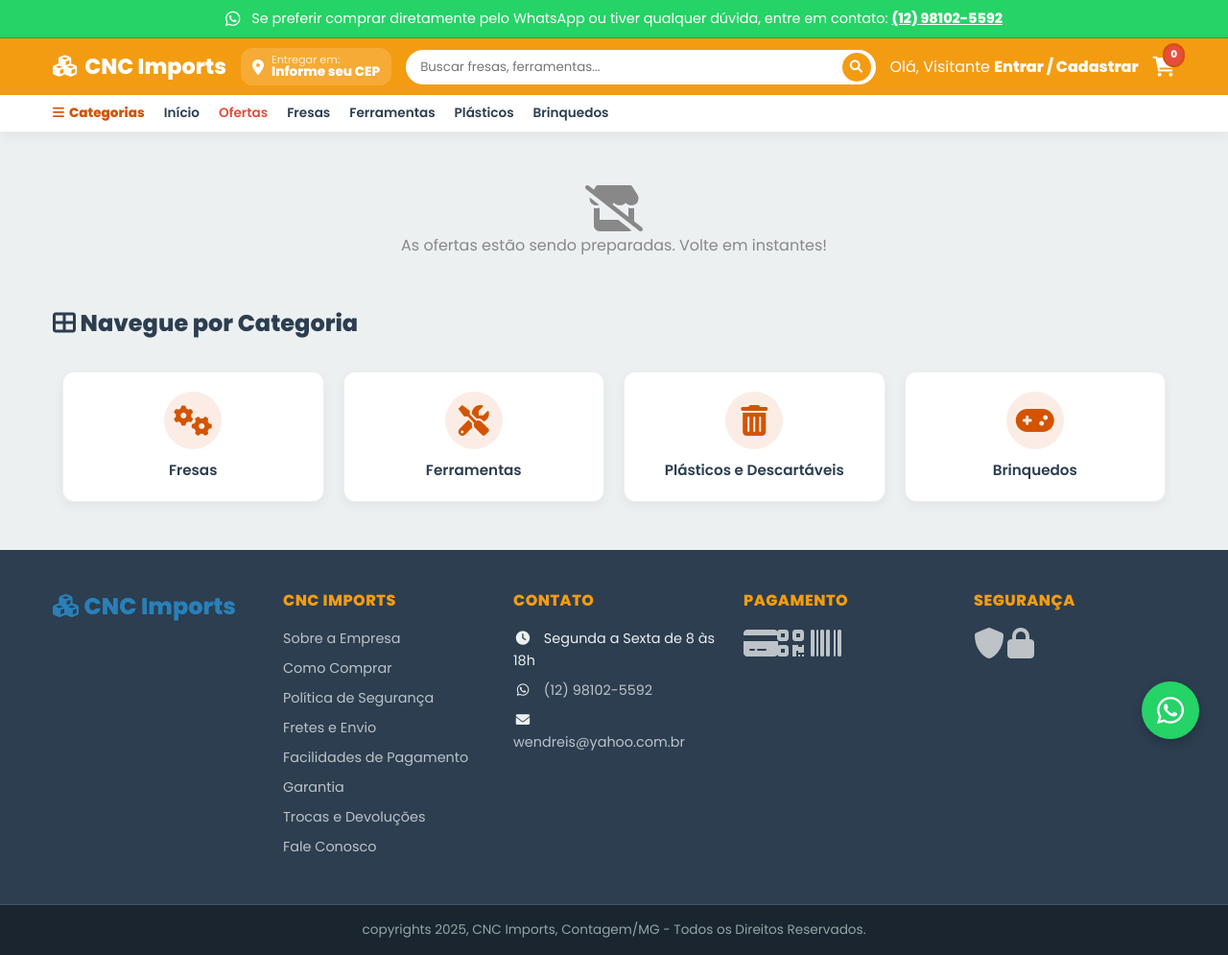
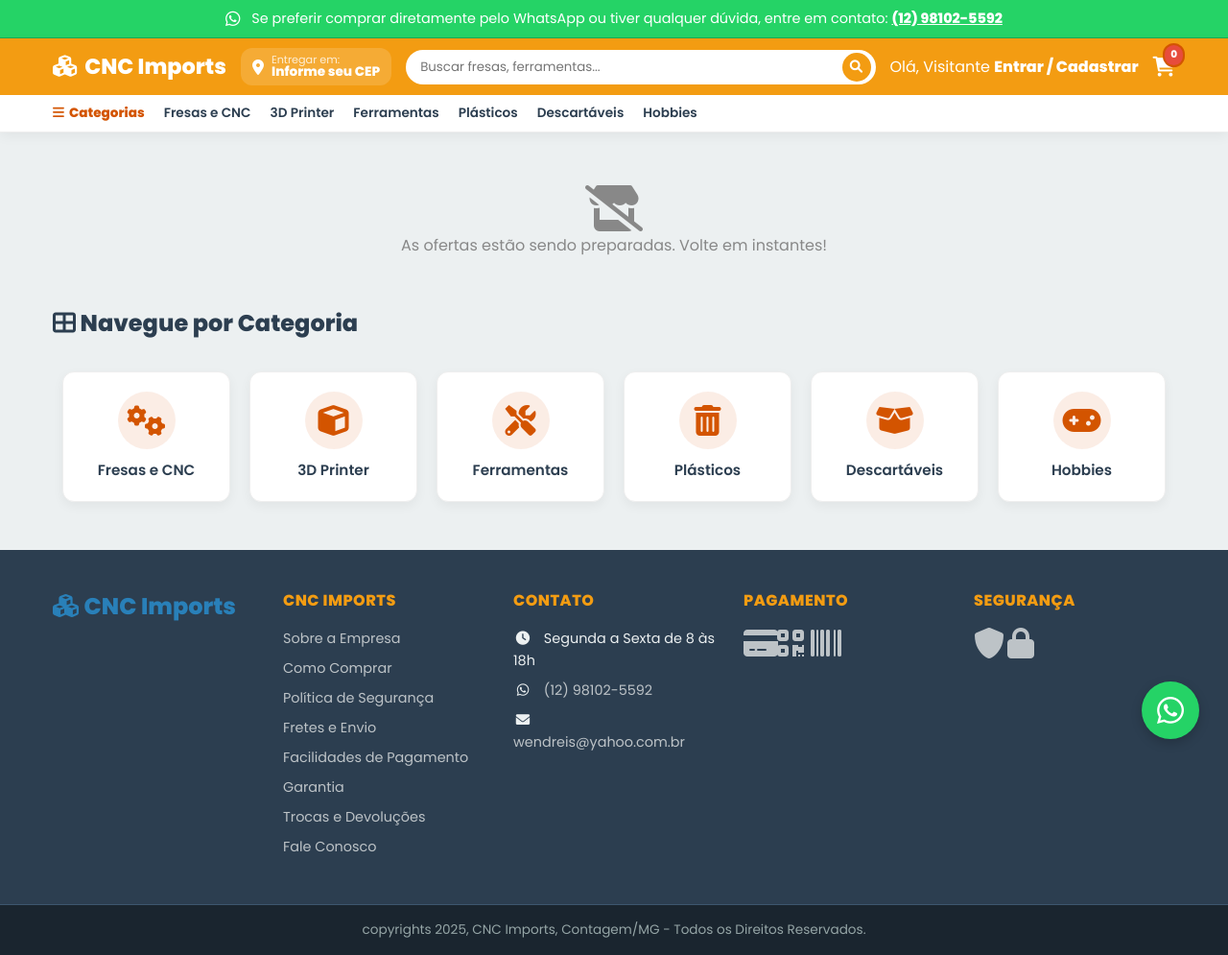
Before and after one commit to Anzol-Malaco/Loja-do-Anzol, a Flask app: page / in a window 1280 px wide. Shown: the whole page at 96% size. Run offline with Flask 3, Linux system fonts and the light colour scheme; parts of the project's set-up code (start-up, migrations or seed data) failed here and were passed over; some libraries are stand-ins or nearby versions.

Commit message:
Add files via upload

```diff
--- a/app.py
+++ b/app.py
@@ -476,7 +476,6 @@ def processar_pedido():
             numero=dados['numero'],
             complemento=dados.get('complemento', ''),
             pagamento=dados['pagamento'],
-            horario_entrega=dados['horario_entrega'],
             subtotal=subtotal,
             frete=frete,
             total=total,
@@ -957,24 +956,15 @@ def api_atualizar_precos():
 
 
 # ============================================================
-# INICIALIZAÇÃO PARA PRODUÇÃO (RENDER/GUNICORN)
+# INICIALIZAÇÃO
 # ============================================================
-# Criamos um bloco fora do "if __name__" para o Render executar sempre
-with app.app_context():
-    db.create_all()
-    # Cria índices para melhor performance
-    try:
+if __name__ == "__main__":
+    with app.app_context():
+        db.create_all()
+        # Cria índices para melhor performance
         db.session.execute(text('CREATE INDEX IF NOT EXISTS idx_produto_disponivel ON produto (disponivel)'))
         db.session.execute(text('CREATE INDEX IF NOT EXISTS idx_produto_categoria ON produto (categoria)'))
         db.session.execute(text('CREATE INDEX IF NOT EXISTS idx_produto_nome ON produto (nome)'))
         db.session.commit()
-    except Exception as e:
-        db.session.rollback()
-        print(f"Aviso nos índices: {e}")
-
-    # CARGA VITAL: Lê o produtos.xlsx e preenche o PostgreSQL
     sincronizar_tudo_do_excel()
-
-# O bloco abaixo só roda no seu computador (PyCharm/VSCode)
-if __name__ == "__main__":
     app.run(debug=False)
--- a/static/styles.css
+++ b/static/styles.css
@@ -962,3 +962,129 @@ a {
         font-size: 1.7rem;
     }
 }
+/* Hover na navbar inferior */
+.nav-item {
+    transition: color 0.2s ease;
+}
+
+.nav-item:hover {
+    color: var(--cor-primaria); /* laranja industrial */
+}
+
+.all-categories-btn {
+    transition: color 0.2s ease;
+}
+
+.all-categories-btn:hover {
+    color: var(--cor-escura) !important; /* cinza escuro para contraste, ou pode ser um laranja mais escuro */
+}
+/* Footer links - hover com sublinhado */
+.footer-col ul li a {
+    position: relative;
+    display: inline-block;
+    transition: color 0.2s ease;
+}
+
+.footer-col ul li a::after {
+    content: '';
+    position: absolute;
+    bottom: -2px;
+    left: 0;
+    width: 0;
+    height: 1px;
+    background: var(--cor-secundaria); /* laranja claro */
+    transition: width 0.3s ease;
+}
+
+.footer-col ul li a:hover {
+    color: var(--cor-secundaria);
+}
+
+.footer-col ul li a:hover::after {
+    width: 100%;
+}
+/* ============================================================
+   6. CATEGORIAS NA HOME (CARDS)
+   ============================================================ */
+.category-grid {
+    display: grid;
+    gap: 20px;
+    margin: 30px 0;
+    padding: 0 10px;
+    max-width: 1200px;
+    margin-left: auto;
+    margin-right: auto;
+}
+
+/* Para telas grandes (≥1024px) - 6 colunas */
+@media (min-width: 1024px) {
+    .category-grid {
+        grid-template-columns: repeat(6, 1fr);
+    }
+}
+
+/* Para tablets (entre 768px e 1023px) - 3 colunas */
+@media (min-width: 768px) and (max-width: 1023px) {
+    .category-grid {
+        grid-template-columns: repeat(3, 1fr);
+    }
+}
+
+/* Para celulares (≤767px) - 2 colunas */
+@media (max-width: 767px) {
+    .category-grid {
+        grid-template-columns: repeat(2, 1fr);
+    }
+}
+
+.cat-card {
+    background: var(--branco);
+    border-radius: var(--radius-m);
+    padding: 20px 10px;
+    text-align: center;
+    text-decoration: none;
+    color: var(--texto-dark);
+    box-shadow: var(--sombra);
+    transition: var(--transicao);
+    display: flex;
+    flex-direction: column;
+    align-items: center;
+    gap: 10px;
+    border: 1px solid #eee;
+}
+
+.cat-card:hover {
+    transform: translateY(-5px);
+    box-shadow: var(--sombra-viva);
+    border-color: var(--cor-primaria);
+    background: #fff9f0;
+}
+
+.cat-card:hover .cat-icon {
+    background: var(--cor-primaria);
+    color: white;
+    transform: scale(1.05);
+}
+
+.cat-card:hover span {
+    color: var(--cor-primaria);
+}
+
+.cat-icon {
+    width: 60px;
+    height: 60px;
+    background: rgba(211,84,0,0.1);
+    border-radius: 50%;
+    display: flex;
+    align-items: center;
+    justify-content: center;
+    font-size: 2rem;
+    color: var(--cor-primaria);
+    transition: all 0.3s ease;
+}
+
+.cat-card span {
+    font-weight: 600;
+    font-size: 0.95rem;
+    transition: color 0.2s ease;
+}
--- a/templates/base.html
+++ b/templates/base.html
@@ -29,11 +29,12 @@
         </div>
         <div class="sidebar-content">
             <h3>Navegar por Categorias</h3>
-            <a href="{{ url_for('home') }}" onclick="toggleMenu()"><i class="fas fa-fire" style="color: #e74c3c;"></i> Ofertas do Dia</a>
-            <a href="{{ url_for('catalogo', cat='fresas') }}" onclick="toggleMenu()"><i class="fas fa-cogs" style="color: #e67e22;"></i> Fresas</a>
+            <a href="{{ url_for('catalogo', cat='fresas') }}" onclick="toggleMenu()"><i class="fas fa-cogs" style="color: #e67e22;"></i> Fresas e CNC</a>
+            <a href="{{ url_for('catalogo', cat='3d') }}" onclick="toggleMenu()"><i class="fas fa-cube" style="color: #3498db;"></i> 3D Printer</a>
             <a href="{{ url_for('catalogo', cat='ferramentas') }}" onclick="toggleMenu()"><i class="fas fa-tools" style="color: #3498db;"></i> Ferramentas</a>
-            <a href="{{ url_for('catalogo', cat='plasticos') }}" onclick="toggleMenu()"><i class="fas fa-trash-alt" style="color: #27ae60;"></i> Plásticos e Descartáveis</a>
-            <a href="{{ url_for('catalogo', cat='brinquedos') }}" onclick="toggleMenu()"><i class="fas fa-gamepad" style="color: #f1c40f;"></i> Brinquedos</a>
+            <a href="{{ url_for('catalogo', cat='plasticos') }}" onclick="toggleMenu()"><i class="fas fa-trash-alt" style="color: #27ae60;"></i> Plásticos</a>
+            <a href="{{ url_for('catalogo', cat='descartaveis') }}" onclick="toggleMenu()"><i class="fas fa-box-open" style="color: #e67e22;"></i> Descartáveis</a>
+            <a href="{{ url_for('catalogo', cat='hobbies') }}" onclick="toggleMenu()"><i class="fas fa-gamepad" style="color: #f1c40f;"></i> Hobbies</a>
             <hr>
             <a href="{{ url_for('catalogo') }}" onclick="toggleMenu()"><i class="fas fa-list-ul"></i> Ver Todos os Produtos</a>
         </div>
@@ -96,12 +97,12 @@
             <a href="javascript:void(0)" class="all-categories-btn" onclick="toggleMenu()">
                 <i class="fas fa-bars"></i> Categorias
             </a>
-                <a href="{{ url_for('home') }}" class="nav-item">Início</a>
-                <a href="{{ url_for('home') }}" class="nav-item destaque">Ofertas</a>
-                <a href="{{ url_for('catalogo', cat='fresas') }}" class="nav-item">Fresas</a>
+            <a href="{{ url_for('catalogo', cat='fresas') }}" class="nav-item">Fresas e CNC</a>
+            <a href="{{ url_for('catalogo', cat='3d') }}" class="nav-item">3D Printer</a>
             <a href="{{ url_for('catalogo', cat='ferramentas') }}" class="nav-item">Ferramentas</a>
             <a href="{{ url_for('catalogo', cat='plasticos') }}" class="nav-item">Plásticos</a>
-                <a href="{{ url_for('catalogo', cat='brinquedos') }}" class="nav-item">Brinquedos</a>
+            <a href="{{ url_for('catalogo', cat='descartaveis') }}" class="nav-item">Descartáveis</a>
+            <a href="{{ url_for('catalogo', cat='hobbies') }}" class="nav-item">Hobbies</a>
         </div>
     </div>
     </header>
--- a/templates/home.html
+++ b/templates/home.html
@@ -83,7 +83,11 @@
 <section class="category-grid">
     <a href="{{ url_for('catalogo', cat='fresas') }}" class="cat-card">
         <div class="cat-icon"><i class="fas fa-cogs"></i></div>
-            <span>Fresas</span>
+        <span>Fresas e CNC</span>
+    </a>
+    <a href="{{ url_for('catalogo', cat='3d') }}" class="cat-card">
+        <div class="cat-icon"><i class="fas fa-cube"></i></div>
+        <span>3D Printer</span>
     </a>
     <a href="{{ url_for('catalogo', cat='ferramentas') }}" class="cat-card">
         <div class="cat-icon"><i class="fas fa-tools"></i></div>
@@ -91,11 +95,15 @@
     </a>
     <a href="{{ url_for('catalogo', cat='plasticos') }}" class="cat-card">
         <div class="cat-icon"><i class="fas fa-trash-alt"></i></div>
-            <span>Plásticos e Descartáveis</span>
+        <span>Plásticos</span>
     </a>
-        <a href="{{ url_for('catalogo', cat='brinquedos') }}" class="cat-card">
+    <a href="{{ url_for('catalogo', cat='descartaveis') }}" class="cat-card">
+        <div class="cat-icon"><i class="fas fa-box-open"></i></div>
+        <span>Descartáveis</span>
+    </a>
+    <a href="{{ url_for('catalogo', cat='hobbies') }}" class="cat-card">
         <div class="cat-icon"><i class="fas fa-gamepad"></i></div>
-            <span>Brinquedos</span>
+        <span>Hobbies</span>
     </a>
 </section>
 </div>
```
Also changed, not shown: templates/carrinho.html (+7 -27 lines). Lines whose indentation alone changed are shown as unchanged.
